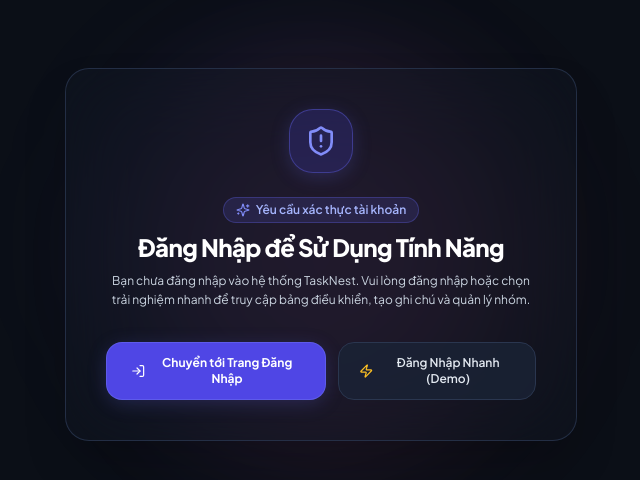
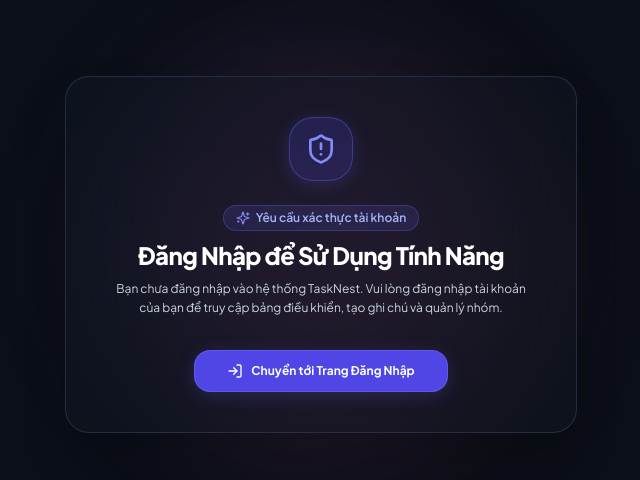
Before and after one commit to dungvu242k3/TaskNest, a React (Vite) app: page / in a window 1280 px wide. Shown: the part 146-626 px from the top of the page, without its empty margins (319-959 px from the left). Built offline with nearby package versions, Linux system fonts and the light colour scheme; no server answers; the database is empty.

Commit message:
refactor(auth): remove all demo mode buttons and fallbacks, enforcing strict authentication

```diff
--- a/src/components/common/RequireAuth.tsx
+++ b/src/components/common/RequireAuth.tsx
@@ -35,29 +35,18 @@
               Đăng Nhập để Sử Dụng Tính Năng
             </h2>
             <p className="text-xs text-slate-300 leading-relaxed max-w-md mx-auto">
-              Bạn chưa đăng nhập vào hệ thống TaskNest. Vui lòng đăng nhập hoặc chọn trải nghiệm nhanh để truy cập bảng điều khiển, tạo ghi chú và quản lý nhóm.
+              Bạn chưa đăng nhập vào hệ thống TaskNest. Vui lòng đăng nhập tài khoản của bạn để truy cập bảng điều khiển, tạo ghi chú và quản lý nhóm.
             </p>
           </div>
 
-          {/* Action Buttons */}
-          <div className="pt-2 flex flex-col sm:flex-row items-center justify-center gap-3">
+          {/* Action Button */}
+          <div className="pt-2 flex justify-center">
             <button
               onClick={() => navigate('/login')}
-              className="w-full sm:w-auto py-3 px-6 rounded-2xl bg-indigo-600 hover:bg-indigo-500 text-white text-xs font-bold shadow-glow hover:scale-[1.02] active:scale-95 transition-all duration-200 flex items-center justify-center gap-2 border border-indigo-400/30"
+              className="w-full sm:w-auto py-3 px-8 rounded-2xl bg-indigo-600 hover:bg-indigo-500 text-white text-xs font-bold shadow-glow hover:scale-[1.02] active:scale-95 transition-all duration-200 flex items-center justify-center gap-2 border border-indigo-400/30"
             >
               <LogIn className="h-4 w-4" />
               <span>Chuyển tới Trang Đăng Nhập</span>
-            </button>
-
-            <button
-              onClick={() => {
-                login();
-                navigate('/');
-              }}
-              className="w-full sm:w-auto py-3 px-5 rounded-2xl bg-surface-hover/80 hover:bg-surface-hover text-slate-200 hover:text-white text-xs font-semibold border border-surface-border transition-all flex items-center justify-center gap-2"
-            >
-              <Zap className="h-4 w-4 text-amber-400" />
-              <span>Đăng Nhập Nhanh (Demo)</span>
             </button>
           </div>
         </div>
--- a/src/pages/LoginPage.tsx
+++ b/src/pages/LoginPage.tsx
@@ -101,9 +101,7 @@
       } else if (msg.includes('User already registered')) {
         setErrorMessage('Địa chỉ email này đã được đăng ký.');
       } else {
-        // Safe fallback for demo mode
-        login();
-        navigate('/');
+        setErrorMessage(`Đăng nhập thất bại: ${msg}`);
       }
     } finally {
       setLoading(false);
@@ -139,16 +137,11 @@
         err?.error_code === 'validation_failed'
       ) {
         setErrorMessage(
-          'Dự án Supabase chưa bật Google OAuth Provider trong Auth Settings. Đang đăng nhập tài khoản Demo...'
+          'Dự án Supabase chưa bật Google OAuth Provider trong Auth Settings. Vui lòng bật Google Provider trong Supabase Dashboard.'
         );
       } else {
-        setErrorMessage('Đã xảy ra lỗi khi kết nối Google OAuth. Đang đăng nhập tài khoản Demo...');
+        setErrorMessage(`Đã xảy ra lỗi khi kết nối Google OAuth: ${errorStr}`);
       }
-
-      setTimeout(() => {
-        login();
-        navigate('/');
-      }, 1200);
     } finally {
       setLoading(false);
     }
```
